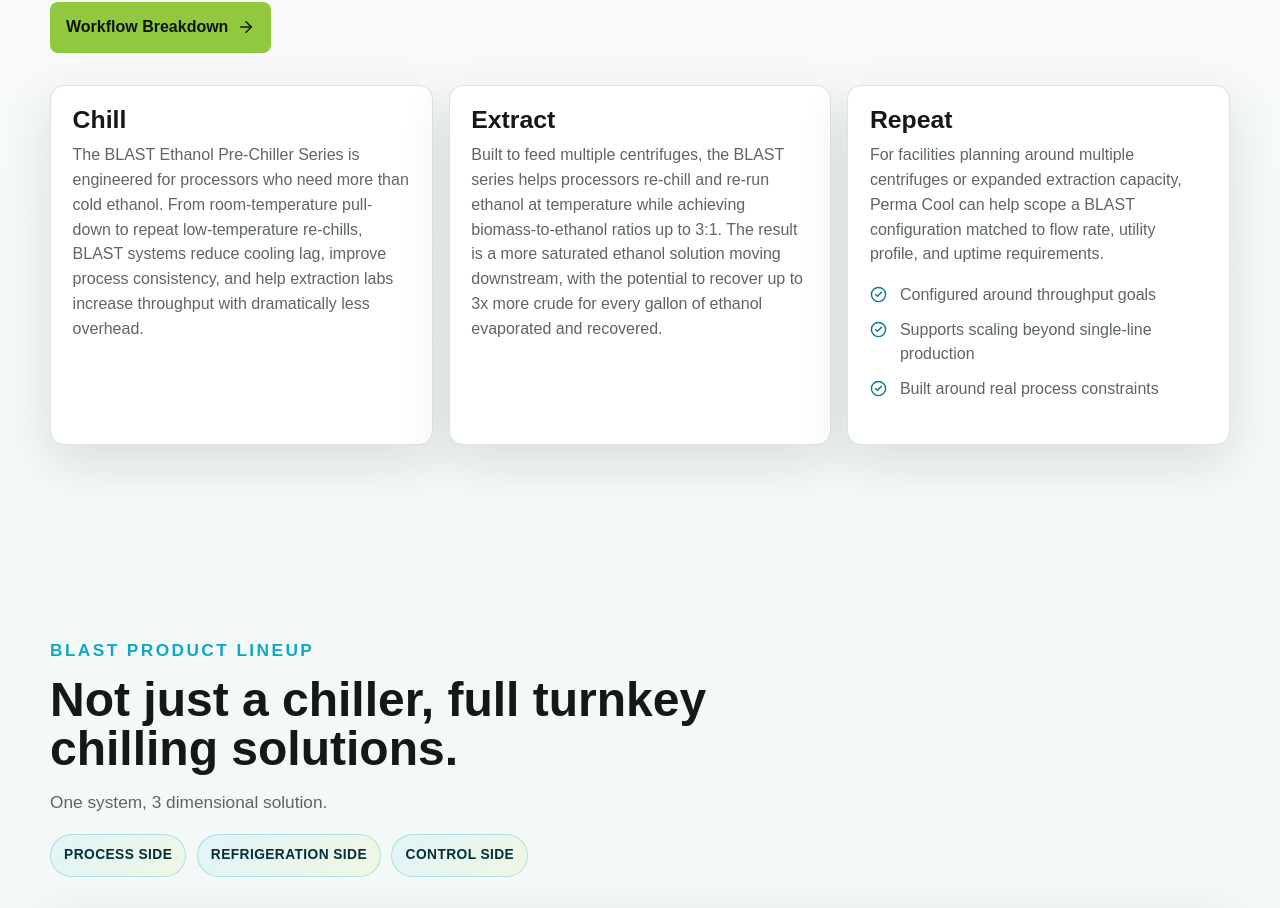
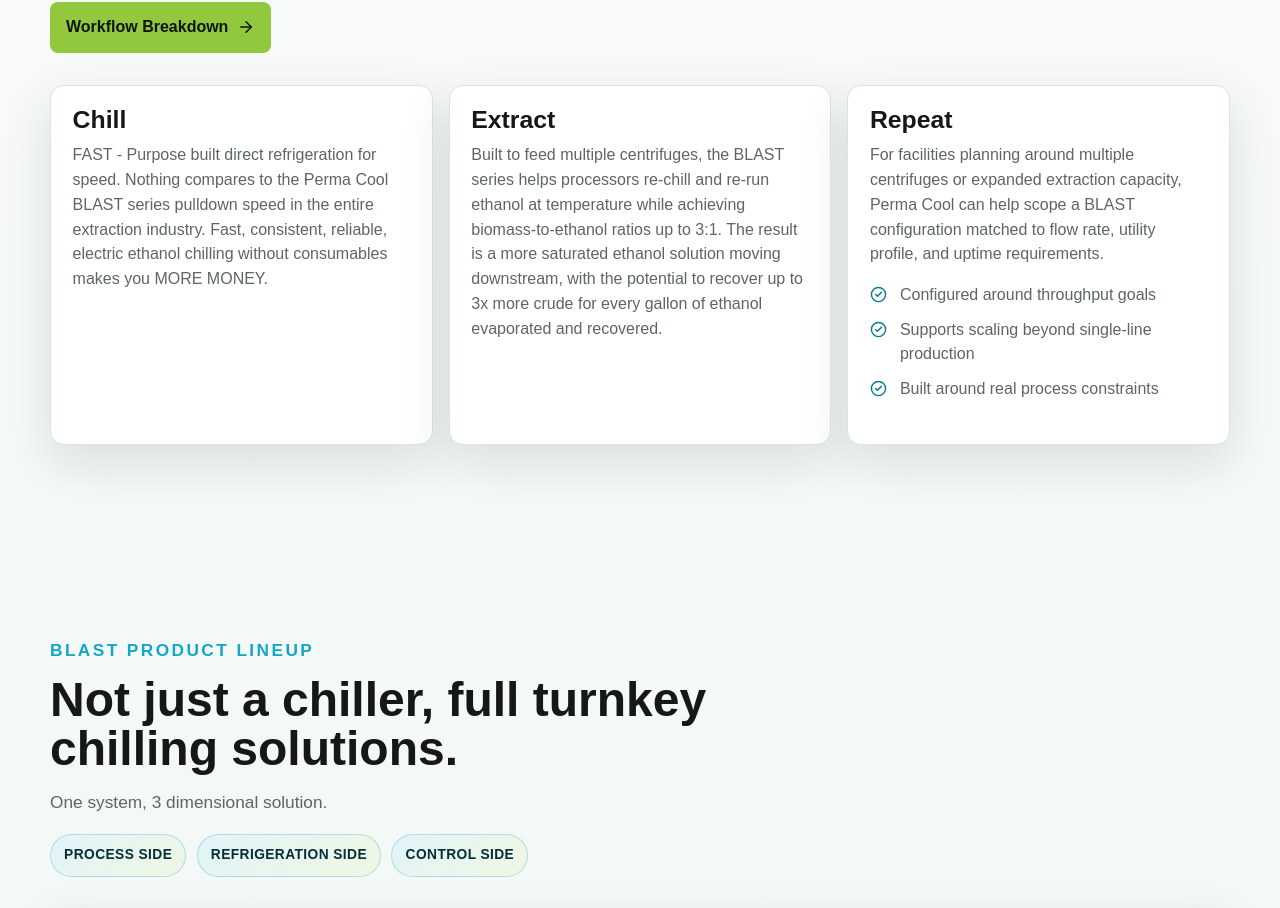
Before and after one commit to trupix/permacool, a Next.js app: page /ethanol-chilling-systems in a window 1280 px wide. Shown: the part 1622-2530 px from the top of the page. Built offline with nearby package versions, Linux system fonts and the light colour scheme.

Commit message:
Update chill workflow card copy

```diff
--- a/app/ethanol-chilling-systems/page.jsx
+++ b/app/ethanol-chilling-systems/page.jsx
@@ -105,7 +105,7 @@
   {
     title: "Chill",
     body:
-      "The BLAST Ethanol Pre-Chiller Series is engineered for processors who need more than cold ethanol. From room-temperature pull-down to repeat low-temperature re-chills, BLAST systems reduce cooling lag, improve process consistency, and help extraction labs increase throughput with dramatically less overhead."
+      "FAST - Purpose built direct refrigeration for speed. Nothing compares to the Perma Cool BLAST series pulldown speed in the entire extraction industry. Fast, consistent, reliable, electric ethanol chilling without consumables makes you MORE MONEY."
   },
   {
     title: "Extract",
```
